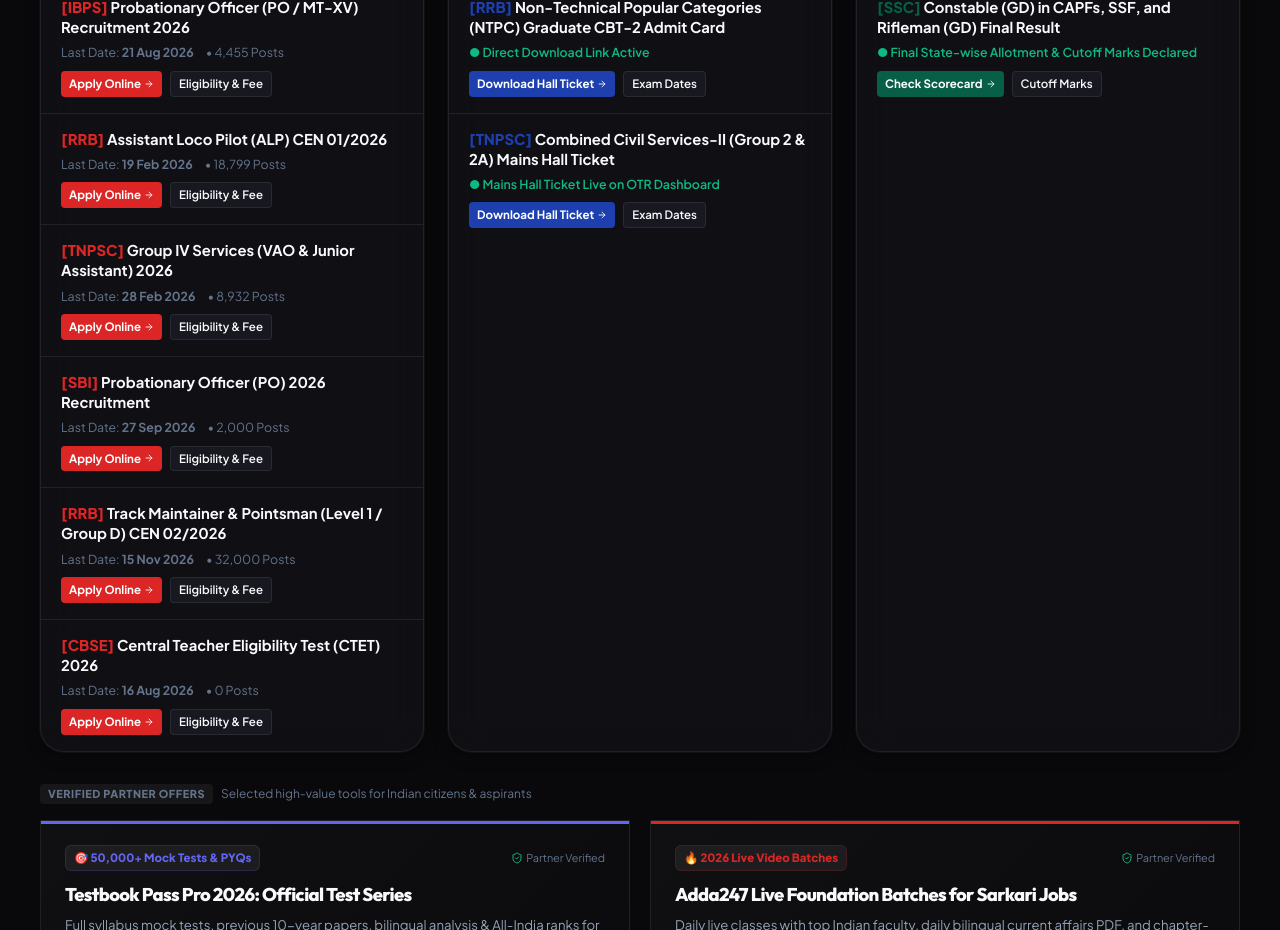
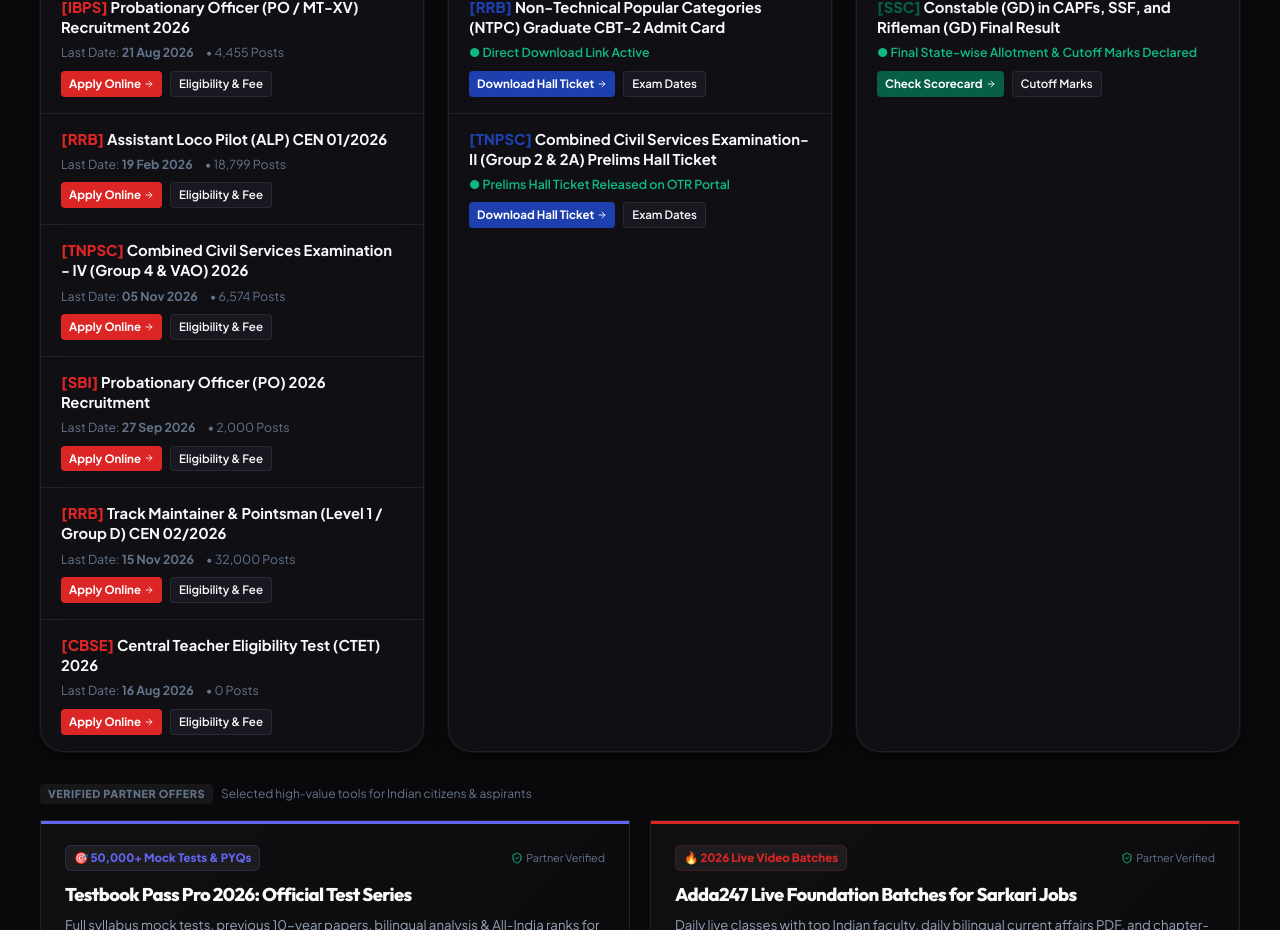
Before and after one commit to govtexamtraining-prog/full-scale-programmatic-seo-app, a React (Vite) app: page / in a window 1280 px wide. Shown: the part 1380-2310 px from the top of the page. Built offline with nearby package versions, Linux system fonts and the light colour scheme; no server answers; the HTML template or start-up script is replaced by a standard one.

Commit message:
fix(exams): replace dead TNPSC and RRB links with verified active HTTP 200 URLs and update 2026 exam dates

```diff
--- a/src/data/examData.js
+++ b/src/data/examData.js
@@ -97,7 +97,7 @@
     admitCardStatus: "Admit Card City Intimation Live",
     resultStatus: "CBT-1 Cutoff to be announced",
     officialWebsite: "https://indianrailways.gov.in",
-    applyLink: "https://rrbapply.gov.in",
+    applyLink: "https://www.rrbapply.gov.in",
     notificationPdfLink: "https://indianrailways.gov.in",
     syllabusSummary: "Mathematics, Mental Ability, General Science, General Awareness on Current Affairs.",
     isTrending: false
@@ -107,24 +107,24 @@
     org: "TNPSC",
     orgFullName: "Tamil Nadu Public Service Commission",
     orgSlug: "tnpsc",
-    postName: "Group IV Services (VAO & Junior Assistant) 2026",
+    postName: "Combined Civil Services Examination - IV (Group 4 & VAO) 2026",
     postSlug: "group-4-services-vao-2026",
     category: "jobs",
-    vacancies: 8932,
+    vacancies: 6574,
     qualification: "SSLC / 10th Standard Pass with Tamil Language eligibility",
-    ageLimit: "18 to 37 Years (No maximum age limit for SC/ST/BC)",
+    ageLimit: "18 to 37 Years (No maximum age limit for SC/ST/BC/MBC)",
     salaryScale: "Level 8 & 10 (₹19,500 - ₹75,900 PM)",
-    notificationDate: "30 Jan 2026",
-    lastDateToApply: "28 Feb 2026",
-    lastDateIso: "2026-02-28T23:59:00+05:30",
-    examDate: "09 Jun 2026",
+    notificationDate: "06 Oct 2026",
+    lastDateToApply: "05 Nov 2026",
+    lastDateIso: "2026-11-05T23:59:00+05:30",
+    examDate: "10 Jan 2027",
     applicationFee: "₹100 (One-time registration: ₹150)",
-    admitCardStatus: "Hall Ticket Download Live",
-    resultStatus: "Rank List Published",
+    admitCardStatus: "Expected Dec 2026 (OTR Dashboard)",
+    resultStatus: "Online Applications Open (Notif No. 11/2026)",
     officialWebsite: "https://www.tnpsc.gov.in",
-    applyLink: "https://www.tnpsc.gov.in",
-    notificationPdfLink: "https://www.tnpsc.gov.in/english/notifications.html",
-    syllabusSummary: "Part A: General Tamil / Eligibility (100 Qs), Part B: General Studies & Aptitude (100 Qs).",
+    applyLink: "https://apply.tnpscexams.in/otr?app_id=UElZMDAwMDAwMQ==",
+    notificationPdfLink: "https://www.tnpsc.gov.in/English/Notification.aspx",
+    syllabusSummary: "Part A: General Tamil / Eligibility (100 Qs), Part B: General Studies & Aptitude (100 Qs). Total 300 Marks.",
     isTrending: true
   },
 
@@ -199,7 +199,7 @@
     admitCardStatus: "Direct Download Link Active",
     resultStatus: "CBT-1 Results Declared",
     officialWebsite: "https://indianrailways.gov.in",
-    applyLink: "https://rrbapply.gov.in",
+    applyLink: "https://www.rrbapply.gov.in",
     notificationPdfLink: "https://indianrailways.gov.in",
     syllabusSummary: "General Awareness (50 Qs), Mathematics (35 Qs), General Intelligence and Reasoning (35 Qs).",
     isTrending: true
@@ -326,8 +326,8 @@
     admitCardStatus: "Application Status Check Open",
     resultStatus: "CBT-1 to be scheduled",
     officialWebsite: "https://indianrailways.gov.in",
-    applyLink: "https://rrbapply.gov.in",
-    notificationPdfLink: "https://rrbapply.gov.in",
+    applyLink: "https://www.rrbapply.gov.in",
+    notificationPdfLink: "https://www.rrbapply.gov.in",
     syllabusSummary: "General Science, Mathematics, General Intelligence & Reasoning, Current Affairs (100 Qs, 90 Mins).",
     isTrending: true
   },
@@ -361,24 +361,24 @@
     org: "TNPSC",
     orgFullName: "Tamil Nadu Public Service Commission",
     orgSlug: "tnpsc",
-    postName: "Combined Civil Services-II (Group 2 & 2A) Mains Hall Ticket",
+    postName: "Combined Civil Services Examination-II (Group 2 & 2A) Prelims Hall Ticket",
     postSlug: "group-2-2a-mains-admit-card-2026",
     category: "admit-card",
-    vacancies: 2327,
-    qualification: "Any Bachelor's Degree",
-    ageLimit: "18 to 32 Years",
+    vacancies: 846,
+    qualification: "Any Bachelor's Degree in any discipline",
+    ageLimit: "18 to 32 Years (Relaxations as per TNPSC rules)",
     salaryScale: "Level 9 to 18 (₹20,600 - ₹1,34,200 PM)",
-    notificationDate: "20 Jun 2026",
-    lastDateToApply: "19 Jul 2026",
-    lastDateIso: "2026-07-19T23:59:00+05:30",
-    examDate: "28 Sep 2026",
-    applicationFee: "Mains Exam Fee: ₹150",
-    admitCardStatus: "Mains Hall Ticket Live on OTR Dashboard",
-    resultStatus: "Prelims Result Declared",
+    notificationDate: "11 Aug 2026",
+    lastDateToApply: "10 Sep 2026",
+    lastDateIso: "2026-09-10T23:59:00+05:30",
+    examDate: "01 Nov 2026 (09:30 AM to 12:30 PM)",
+    applicationFee: "Prelims Fee: ₹100",
+    admitCardStatus: "Prelims Hall Ticket Released on OTR Portal",
+    resultStatus: "Prelims Exam Scheduled for 01 Nov 2026",
     officialWebsite: "https://www.tnpsc.gov.in",
-    applyLink: "https://www.tnpsc.gov.in",
-    notificationPdfLink: "https://www.tnpsc.gov.in/english/notifications.html",
-    syllabusSummary: "Paper I: Tamil Eligibility. Paper II: General Studies (Descriptive, 300 Marks).",
+    applyLink: "https://apply.tnpscexams.in/secure?app_id=UElZMDAwMDAwMQ==",
+    notificationPdfLink: "https://www.tnpsc.gov.in/English/Notification.aspx",
+    syllabusSummary: "General Studies (75 Qs), Aptitude & Mental Ability (25 Qs), General Tamil / English (100 Qs). Total 300 Marks.",
     isTrending: true
   }
 ];
@@ -407,7 +407,7 @@
     org: "RRB",
     title: "Railway Board Releases 32,000+ Level-1 (Group D) CEN 02/2026 Notification Draft",
     badge: "Breaking News",
-    link: "https://rrbapply.gov.in"
+    link: "https://www.rrbapply.gov.in"
   },
   {
     id: "news-4",
@@ -419,11 +419,11 @@
   },
   {
     id: "news-5",
-    date: "18 Oct 2026",
+    date: "22 Oct 2026",
     org: "TNPSC",
-    title: "TNPSC Group 4 VAO 2026 Certificate Verification Dates & Phase-1 Counseling",
-    badge: "Counseling",
-    link: "https://www.tnpsc.gov.in"
+    title: "TNPSC Group 4 VAO 2026 (6,574 Posts) Applications Active on OTR Portal",
+    badge: "Active Notice",
+    link: "https://www.tnpsc.gov.in/English/Notification.aspx"
   }
 ];
 
```
